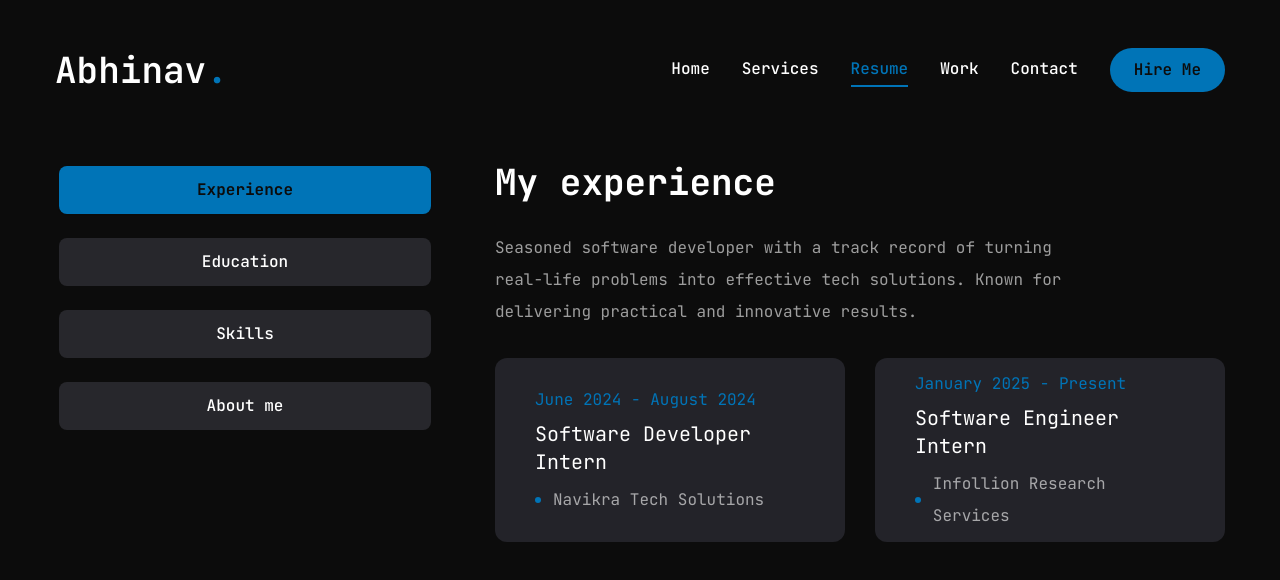
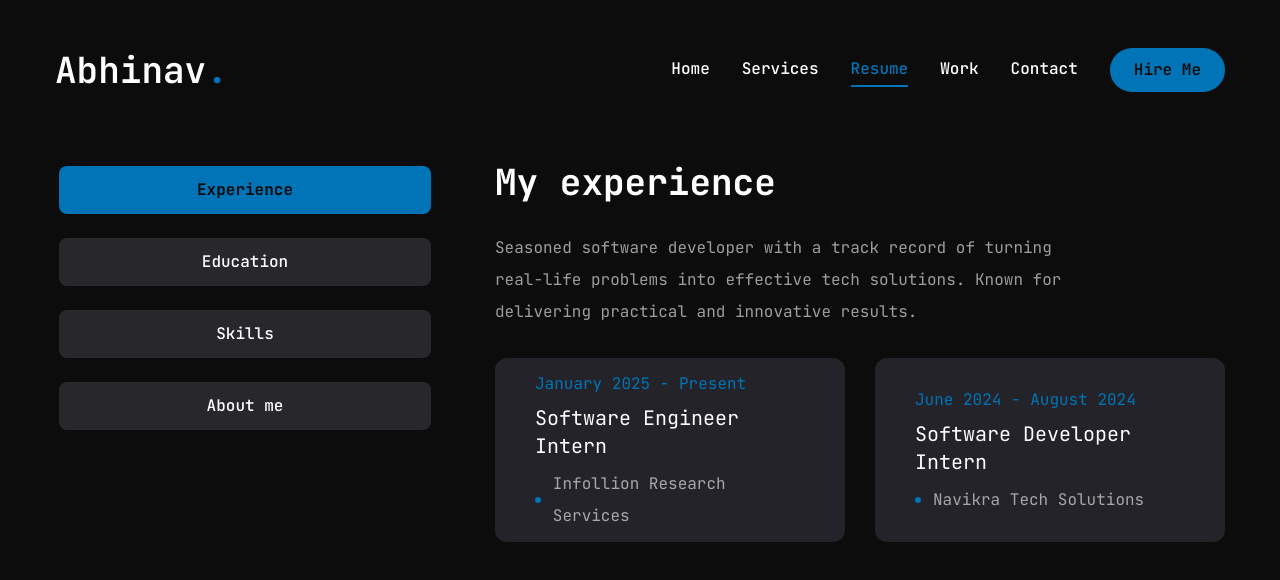
Before and after one commit to Abhin4vKumar/portfolio, a Next.js app: page /resume in a window 1280 px wide. Shown: the top 580 px of the page. Built offline with nearby package versions, Linux system fonts and the light colour scheme.

Commit message:
Reorder experience items for clarity

```diff
--- a/app/resume/page.jsx
+++ b/app/resume/page.jsx
@@ -49,14 +49,14 @@ const experience = {
     "Seasoned software developer with a track record of turning real-life problems into effective tech solutions. Known for delivering practical and innovative results.",
   items: [
     {
+      company: "Infollion Research Services",
+      position: "Software Engineer Intern",
+      duration: "January 2025 - Present",
+    },
+    {
       company: "Navikra Tech Solutions",
       position: "Software Developer Intern",
       duration: "June 2024 - August 2024",
-    },
-    {
-      company: "Infollion Research Services",
-      position: "Software Engineer Intern",
-      duration: "January 2025 - Present",
     },
   ],
 };
```
